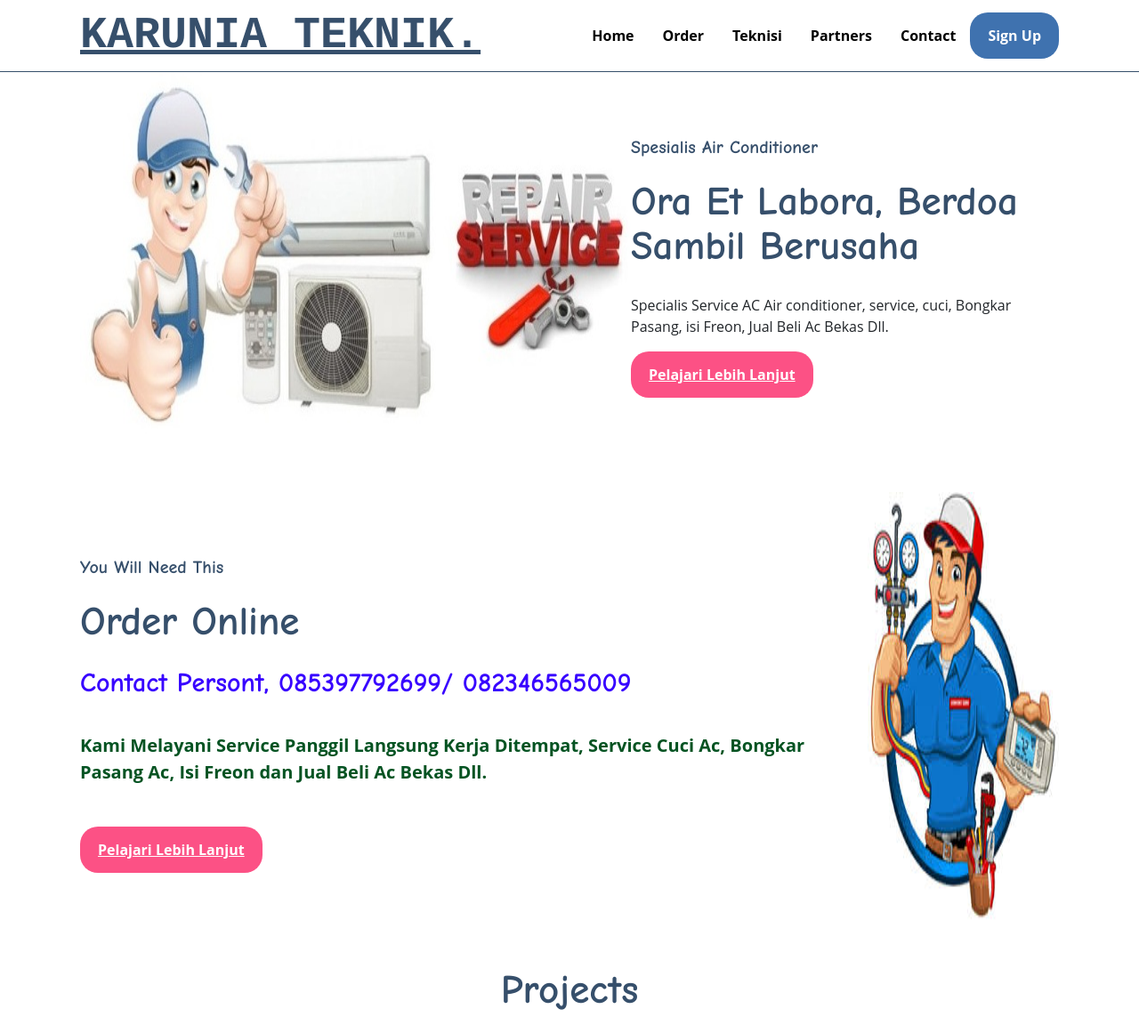
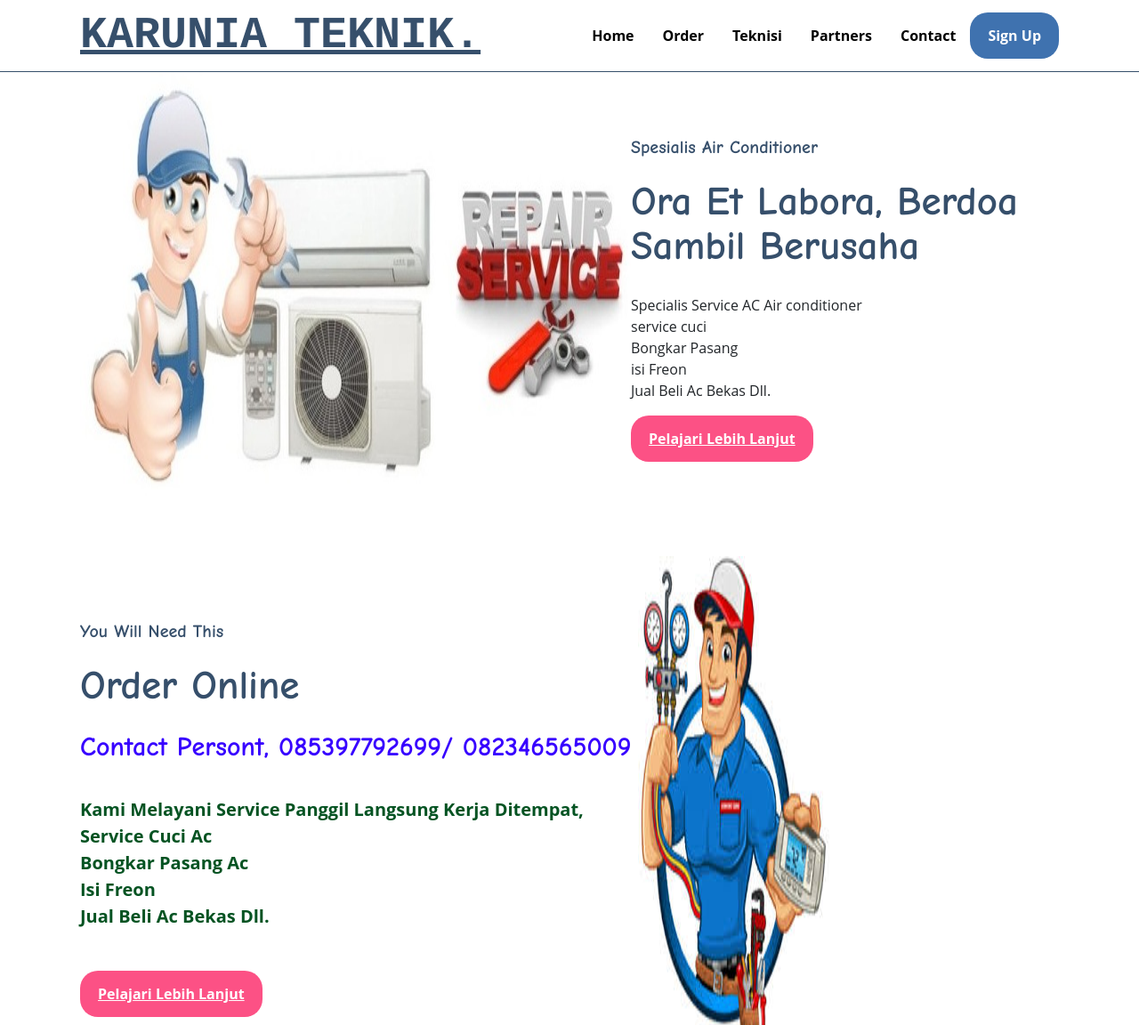
Before and after one commit to edihtcm9/karuniatehnik2, a plain HTML site: page index.html in a window 1280 px wide. Shown: the top 1152 px of the page at 89% size. Drawn offline with nearby package versions, Linux system fonts and the light colour scheme.

Commit message:
perubahan pada index.html

```diff
--- a/index.html
+++ b/index.html
@@ -16,6 +16,7 @@
     <link rel="stylesheet" href="style.css" />
   </head>
   <body>
+    <!-- navbar -->
     <nav>
       <div class="wrapper">
         <div class="logo"><a href="">KARUNIA TEKNIK.</a></div>
@@ -32,13 +33,15 @@
       </div>
     </nav>
     <div class="wrapper">
+
+    <!-- akhir navbar -->
       <!-- untuk home -->
       <section id="home">
         <img src="img/Gallery/thumbnail/service ac 24 jam jakarta selatan.jpg" />
         <div class="kolom">
           <p class="deskripsi">Spesialis Air Conditioner</p>
           <h2>Ora Et Labora, Berdoa Sambil Berusaha</h2>
-          <p>Specialis Service AC Air conditioner, service, cuci, Bongkar Pasang, isi Freon, Jual Beli Ac Bekas Dll.</p>
+          <p>Specialis Service AC Air conditioner <br> service cuci <br> Bongkar Pasang <br> isi Freon <br> Jual Beli Ac Bekas Dll.</p>
           <p><a href="https://edihtcm9.github.io/edi/" class="tbl-pink" target="_blank">Pelajari Lebih Lanjut</a></p>
         </div>
       </section>
@@ -49,7 +52,7 @@
           <p class="deskripsi">You Will Need This</p>
           <h2>Order Online</h2>
           <h4>Contact Persont, 085397792699/ 082346565009</h4>
-          <p class="p1">Kami Melayani Service Panggil Langsung Kerja Ditempat, Service Cuci Ac, Bongkar Pasang Ac, Isi Freon dan Jual Beli Ac Bekas Dll.</p>
+          <p class="p1">Kami Melayani Service Panggil Langsung Kerja Ditempat,<br> Service Cuci Ac <br> Bongkar Pasang Ac <br> Isi Freon <br> Jual Beli Ac Bekas Dll.</p>
           <p></p>
           <p><a href="https://edihtcm9.github.io/webaufar/" class="tbl-pink" target="_blank">Pelajari Lebih Lanjut</a></p>
         </div>
```
